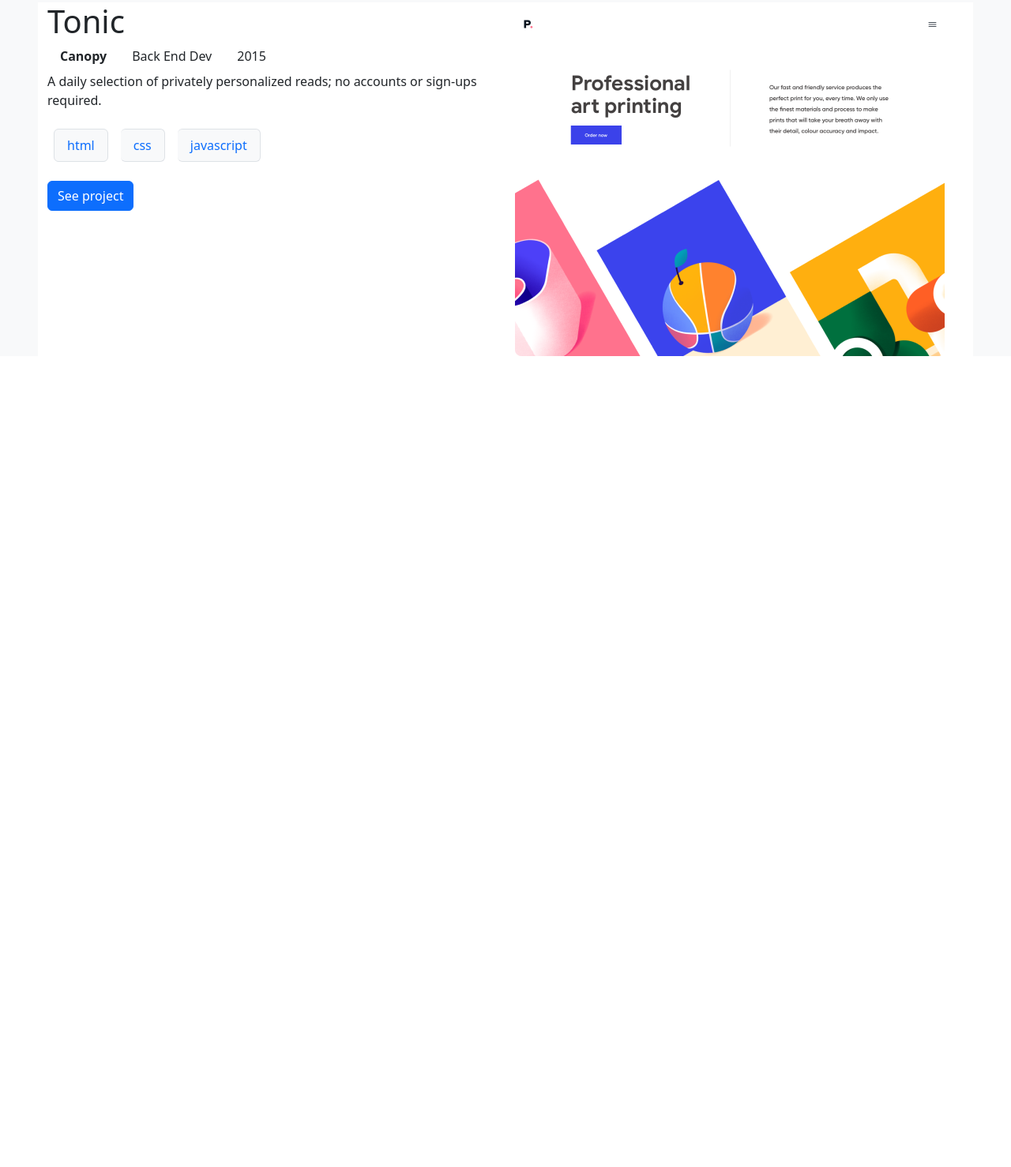
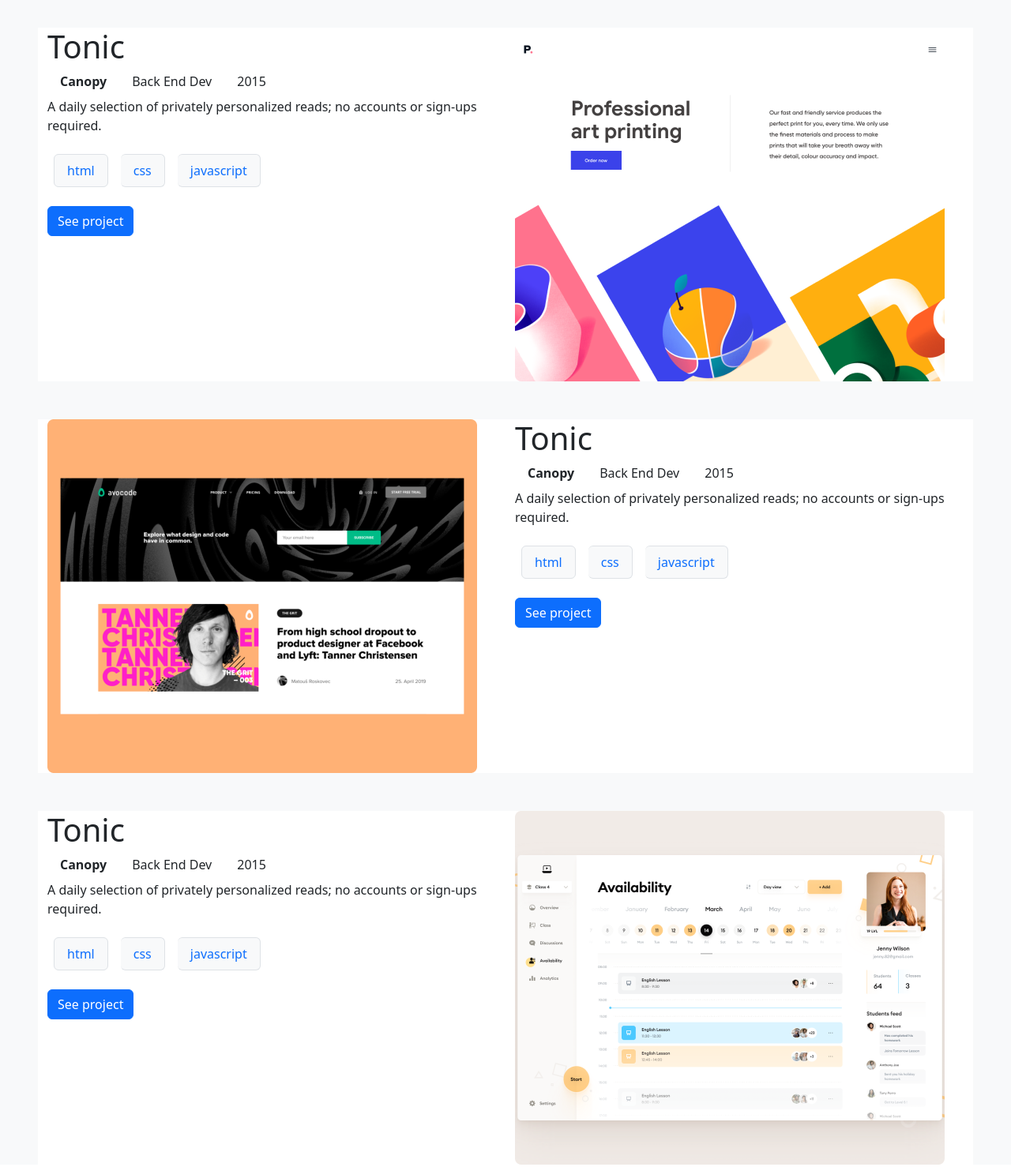
Before and after one commit to nouman17610/bootstrap-portfolio, a website: page index.html in a window 1280 px wide. Shown: the part 1501-2979 px from the top of the page at 79% size. Before the commit the page ends 2000 px from the top, so only its background shows below. Drawn offline with nearby package versions, Linux system fonts and the light colour scheme.

Commit message:
Add Padding and Margin to Work Section

```diff
--- a/index.html
+++ b/index.html
@@ -42,8 +42,8 @@
         </div>
         </section>
         <section class="cards">
-            <div class="card-1 mt-5">
-            <div class="row m-5 bg-white">
+            <div class="card-1 m-5">
+            <div class="row p-3 bg-white">
                 <div class="col">
                    <img class="img-fluid " src="images/desk 1.png">
                 </div>
@@ -91,6 +91,58 @@
                  </div>
             </div>
         </div>
+
+        <section class="cards">
+            <div class="card-3 mt-5">
+            <div class="row m-5 bg-white">
+                <div class="col">
+                   <img class="img-fluid " src="images/desktop 3.png">
+                </div>
+                <div class="col width-50%">
+                    <h1 class="card-title">Tonic</h1>
+                    <ul class="list-group list-group-horizontal list-group-remove pl-0">
+                        <li class="list-group-item border-0 font-weight-bold"><strong>Canopy</strong></li>
+                        <li class="list-group-item border-0">Back End Dev</li>
+                        <li class="list-group-item border-0">2015</li>
+                    </ul>
+                    <p class="card-text">A daily selection of privately personalized reads; no accounts or sign-ups required.</p>
+                <ul class=" list-group list-group-horizontal ">
+                    <li class="list-group-item rounded bg-light text-primary m-2">html</li>
+                    <li class="list-group-item rounded bg-light text-primary m-2">css</li>
+                    <li class="list-group-item rounded bg-light text-primary m-2">javascript</li>
+
+                </ul>
+                <button type="button" class="btn btn-primary mt-3">See project</button>
+
+                </div>
+            </div>
+        </div>
+
+        <section class="cards">
+            <div class="card-4 mt-5">
+            <div class="row m-5 bg-white">
+                <div class="col width-50%">
+                    <h1 class="card-title">Tonic</h1>
+                    <ul class="list-group list-group-horizontal list-group-remove pl-0">
+                        <li class="list-group-item border-0 font-weight-bold"><strong>Canopy</strong></li>
+                        <li class="list-group-item border-0">Back End Dev</li>
+                        <li class="list-group-item border-0">2015</li>
+                    </ul>
+                    <p class="card-text">A daily selection of privately personalized reads; no accounts or sign-ups required.</p>
+                <ul class=" list-group list-group-horizontal ">
+                    <li class="list-group-item rounded bg-light text-primary m-2">html</li>
+                    <li class="list-group-item rounded bg-light text-primary m-2">css</li>
+                    <li class="list-group-item rounded bg-light text-primary m-2">javascript</li>
+
+                </ul>
+                <button type="button" class="btn btn-primary mt-3">See project</button>
+
+                </div>
+                <div class="col">
+                    <img class="img-fluid " src="images/desktop 4.png">
+                 </div>
+            </div>
+        </div>
         </section>
       </main>
 
```
